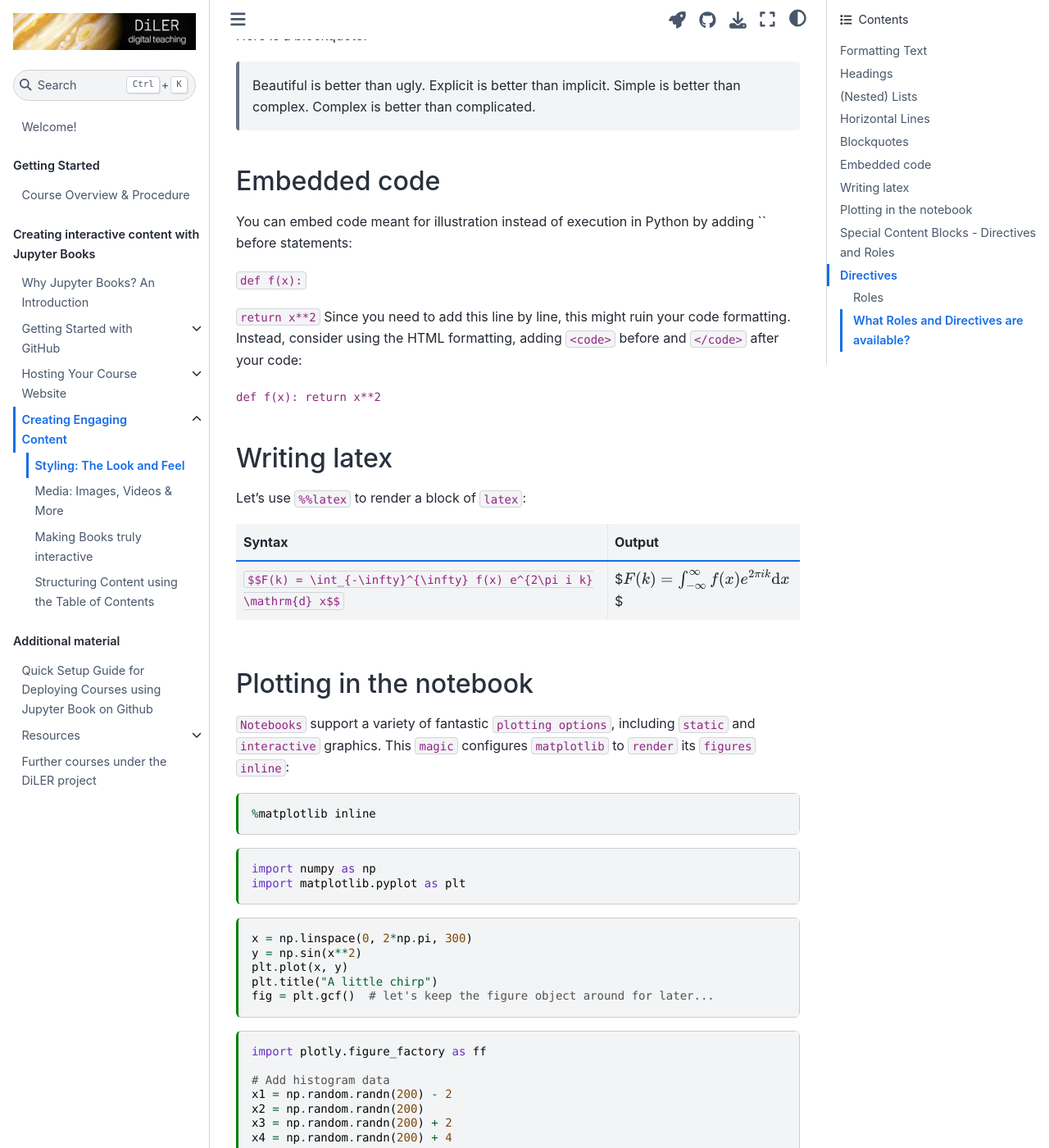
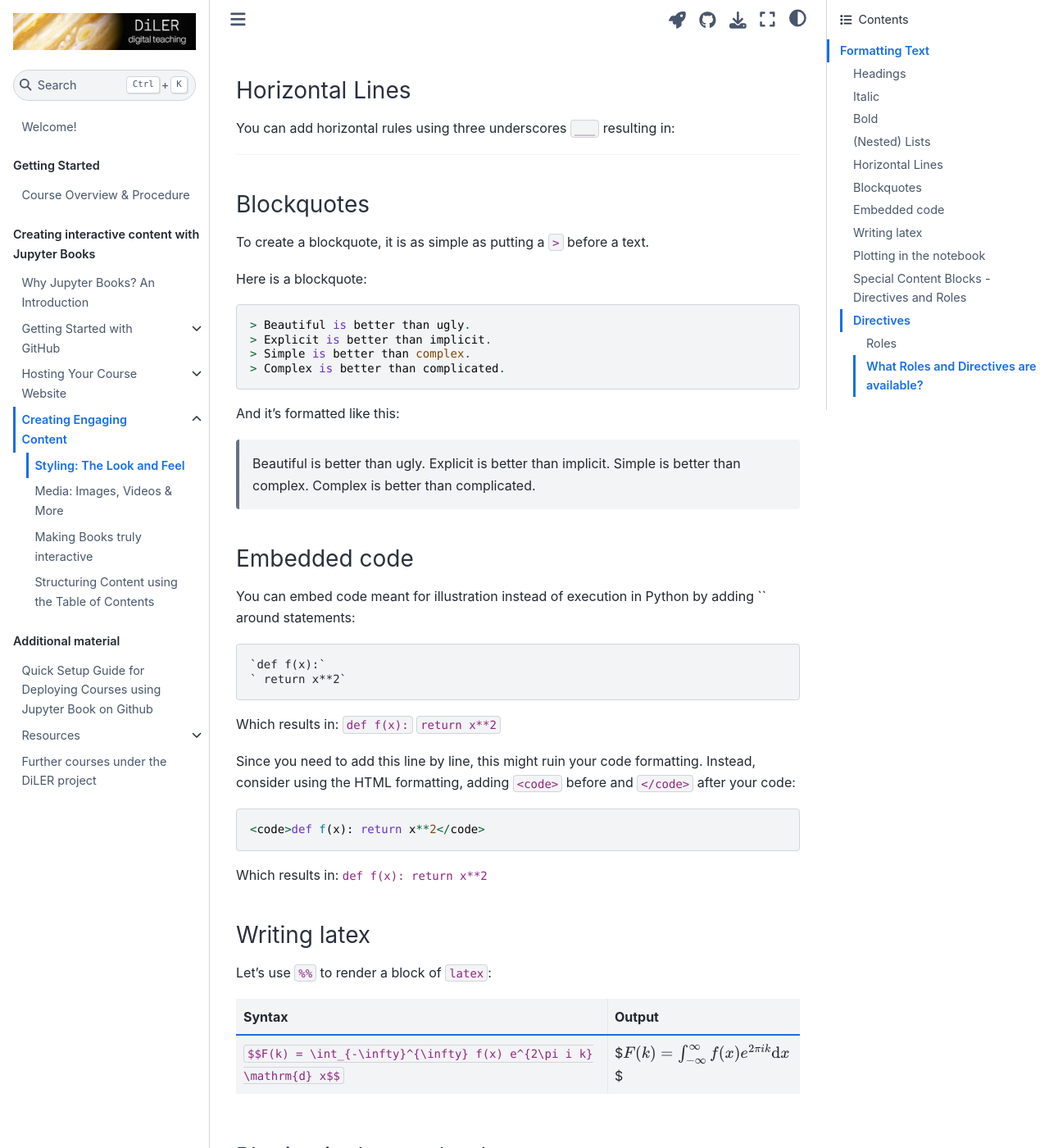
Before and after one commit to M-earnest/tutorial_jupyter_books, a Jupyter Book: the page built from content/3_create/markdown.md, in a window 1280 px wide and 1400 px high, scrolled down 2220 px. Shown: the whole window at 82% size. Built offline with Jupyter Book 1.0.4 settings and Sphinx 7.4.7 and the Sphinx Book theme 1.1.4, drawn with Linux system fonts in a browser that asks for light colours; pages that are not in the unit, such as notebooks, are missing from menus; some of the changed text lies outside the part shown.

Commit message:
Update markdown.md

````diff
--- a/content/3_create/markdown.md
+++ b/content/3_create/markdown.md
@@ -18,7 +18,7 @@
 On this page, we will review some basic Markdown formatting bits. For a more detailed view, check out [markdownguide.com](https://www.markdownguide.org/basic-syntax/) as one of many resources.
 
 
-### Formatting Text
+## Formatting Text
 
 Let's start with the fundamentals:
 
@@ -26,26 +26,20 @@
 
 You can add headings using Markdown's syntax by adding `#` before your heading. You can vary the heading level by increasing the amount of Hash signs:
 
-<pre>
-# Heading 1
+|Syntax   | Output|
+|---|---|
+|`# Heading 1`| # Heading 1|
+|`## Heading 1.1` | ## Heading 1.1|
+|`### Heading 1.1.1` | ## Heading 1.1.1|
 
-# Heading 2
-
-## Heading 2.1
-
-## Heading 2.2
-</pre>
-
-#### Italic
+### Italic
 To make a text _italic_ add `_` or `*` before and after the word:
 |Syntax   | Output|
 |---|---|
 |`_italic_`| _italic_ |
 |`*italic*` | *italic*|
 
-To make a text *bold* add "*" before and after the word: `*bold*`= *bold*
-
-#### Bold
+### Bold
 To make a text **bold** add `__` or `**` before and after the word:
 
 |Syntax   | Output|
@@ -53,23 +47,35 @@
 |`__bold__`| __bold__ |
 |`**bold**` | **bold**|
 
+### (Nested) Lists
+You can build nested itemized or enumerated lists using either `*` or `-` before a word:
 
-___
-### (Nested) Lists
-You can build nested itemized or enumerated lists using either `*` or `-` before a word
-
+```
 * One
     - Sublist
         - This
-  - Sublist
+    - Sublist
         - That
         - The other thing
-* Two
-  - Sublist
-* Three
-  - Sublist
+```
+Which results in:
+* One
+    - Sublist
+        - This
+    - Sublist
+        - That
+        - The other thing
+
 
 You also create numbered lists by using `1.` etc. before your point:
+```
+1. Here we go
+    1. Sublist
+    2. Sublist
+2. There we go
+3. Now this
+```
+Which results in:
 
 1. Here we go
     1. Sublist
@@ -86,7 +92,13 @@
 To create a blockquote, it is as simple as putting a `>` before a text.
 
 Here is a blockquote:
-
+```
+> Beautiful is better than ugly.
+> Explicit is better than implicit.
+> Simple is better than complex.
+> Complex is better than complicated.
+```
+And it's formatted like this:
 > Beautiful is better than ugly.
 > Explicit is better than implicit.
 > Simple is better than complex.
@@ -95,19 +107,27 @@
 
 ### Embedded code
 
-You can embed code meant for illustration instead of execution in Python by adding `` before statements:
+You can embed code meant for illustration instead of execution in Python by adding `` around statements:
 
+```
 `def f(x):`
+` return x**2`
+```
+Which results in:
+`def f(x):`
+` return x**2`
 
-` return x**2`
 Since you need to add this line by line, this might ruin your code formatting. Instead, consider using the HTML formatting, adding `<code>` before and `</code>` after your code:
-
+```
+<code>def f(x): return x**2</code>
+```
+Which results in:
 <code>def f(x): return x**2</code>
 
 
 ### Writing latex
 
-Let's use `%%latex` to render a block of `latex`:
+Let's use `%%` to render a block of `latex`:
 |Syntax   | Output|
 |---|---|
 |`$$F(k) = \int_{-\infty}^{\infty} f(x) e^{2\pi i k} \mathrm{d} x$$`| $$F(k) = \int_{-\infty}^{\infty} f(x) e^{2\pi i k} \mathrm{d} x$$|
@@ -117,16 +137,16 @@
 
 `Notebooks` support a variety of fantastic `plotting options`, including `static` and `interactive` graphics. This `magic` configures `matplotlib` to `render` its `figures` `inline`:
 
-```{code-cell} ipython3
+```{code-cell} python
 %matplotlib inline
 ```
 
-```{code-cell} ipython3
+```{code-cell} python
 import numpy as np
 import matplotlib.pyplot as plt
 ```
 
-```{code-cell} ipython3
+```{code-cell} python
 x = np.linspace(0, 2*np.pi, 300)
 y = np.sin(x**2)
 plt.plot(x, y)
@@ -135,7 +155,7 @@
 ```
 
 
-```{code-cell} ipython3
+```{code-cell} python
 import plotly.figure_factory as ff
 
 # Add histogram data
````
